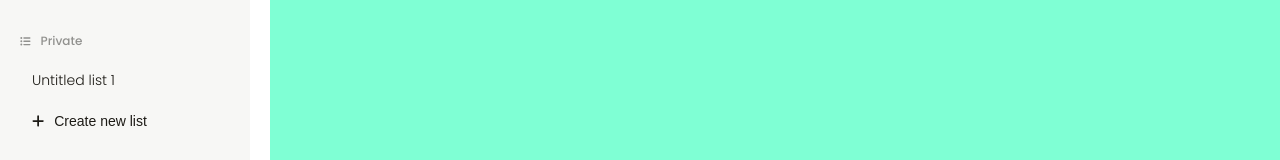
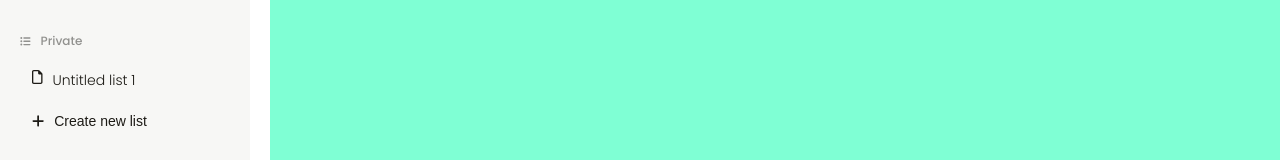
Before and after one commit to FemputerTech/TaskManager, a React (Create React App) app: page / in a window 1280 px wide. Both pictures are taken after a click on the button "Create new list". Shown: the part 126-286 px from the top of the page. Built offline with nearby package versions, Linux system fonts and the light colour scheme.

Commit message:
added a file icon to list items

```diff
--- a/src/components/Sidebar/ListItem.js
+++ b/src/components/Sidebar/ListItem.js
@@ -1,4 +1,5 @@
-import React, { useState, useRef } from "react";
+import React, { useRef } from "react";
+import { FontAwesomeIcon } from "@fortawesome/react-fontawesome";
 
 function ListItem({
   listItem,
@@ -35,6 +36,7 @@ function ListItem({
       onMouseDown={onMouseDown}
       onMouseUp={onMouseUp}
     >
+      <FontAwesomeIcon icon="fa-regular fa-file" />
       {listItem}
     </li>
   );
--- a/src/index.js
+++ b/src/index.js
@@ -13,7 +13,10 @@ import {
   faStar as faStarSolid,
   faTrashCan,
 } from "@fortawesome/free-solid-svg-icons";
-import { faStar as faStarRegular } from "@fortawesome/free-regular-svg-icons";
+import {
+  faStar as faStarRegular,
+  faFile,
+} from "@fortawesome/free-regular-svg-icons";
 
 library.add(
   faNoteSticky,
@@ -24,7 +27,8 @@ library.add(
   faPenToSquare,
   faStarSolid,
   faStarRegular,
-  faTrashCan
+  faTrashCan,
+  faFile
 );
 
 const root = ReactDOM.createRoot(document.getElementById("root"));
```
